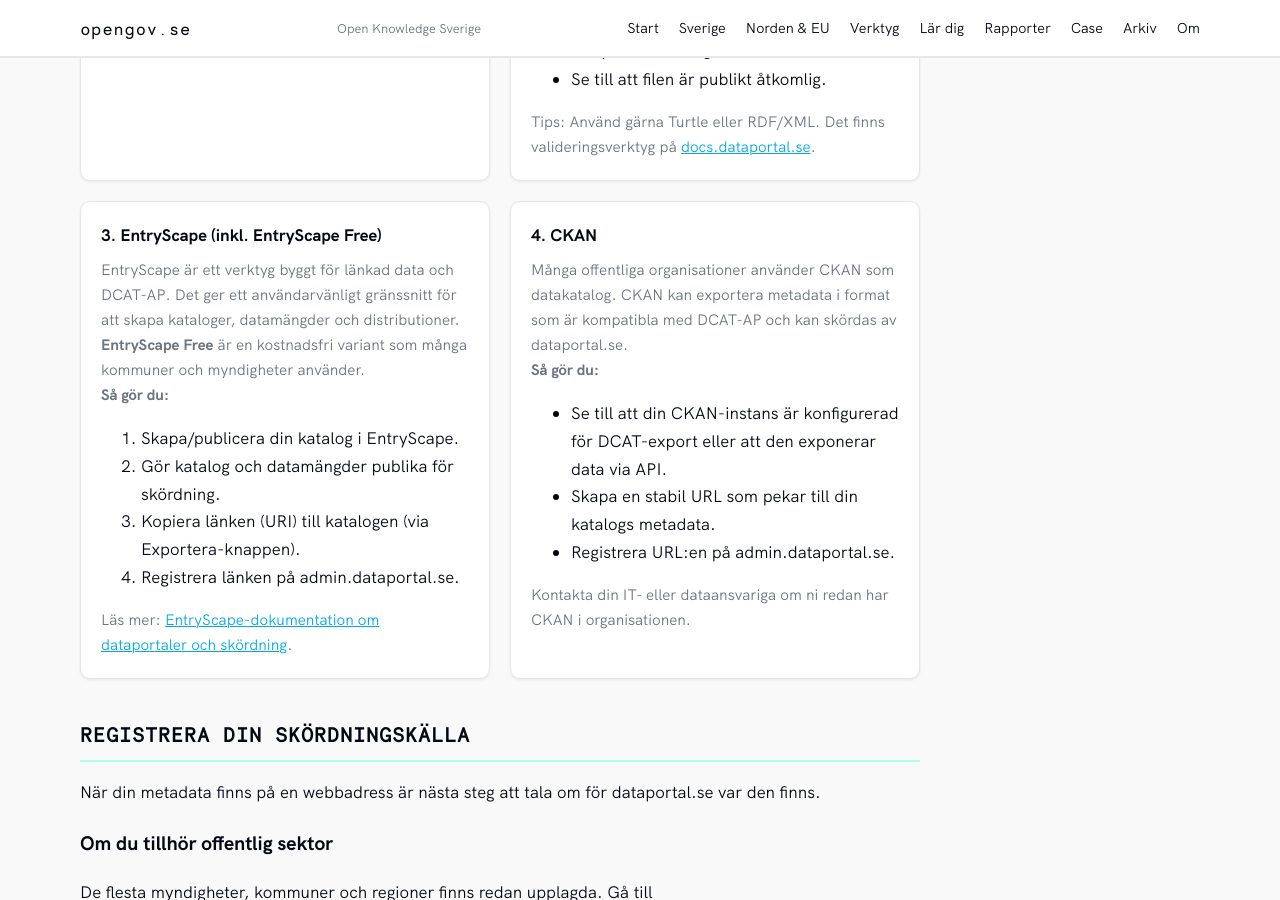
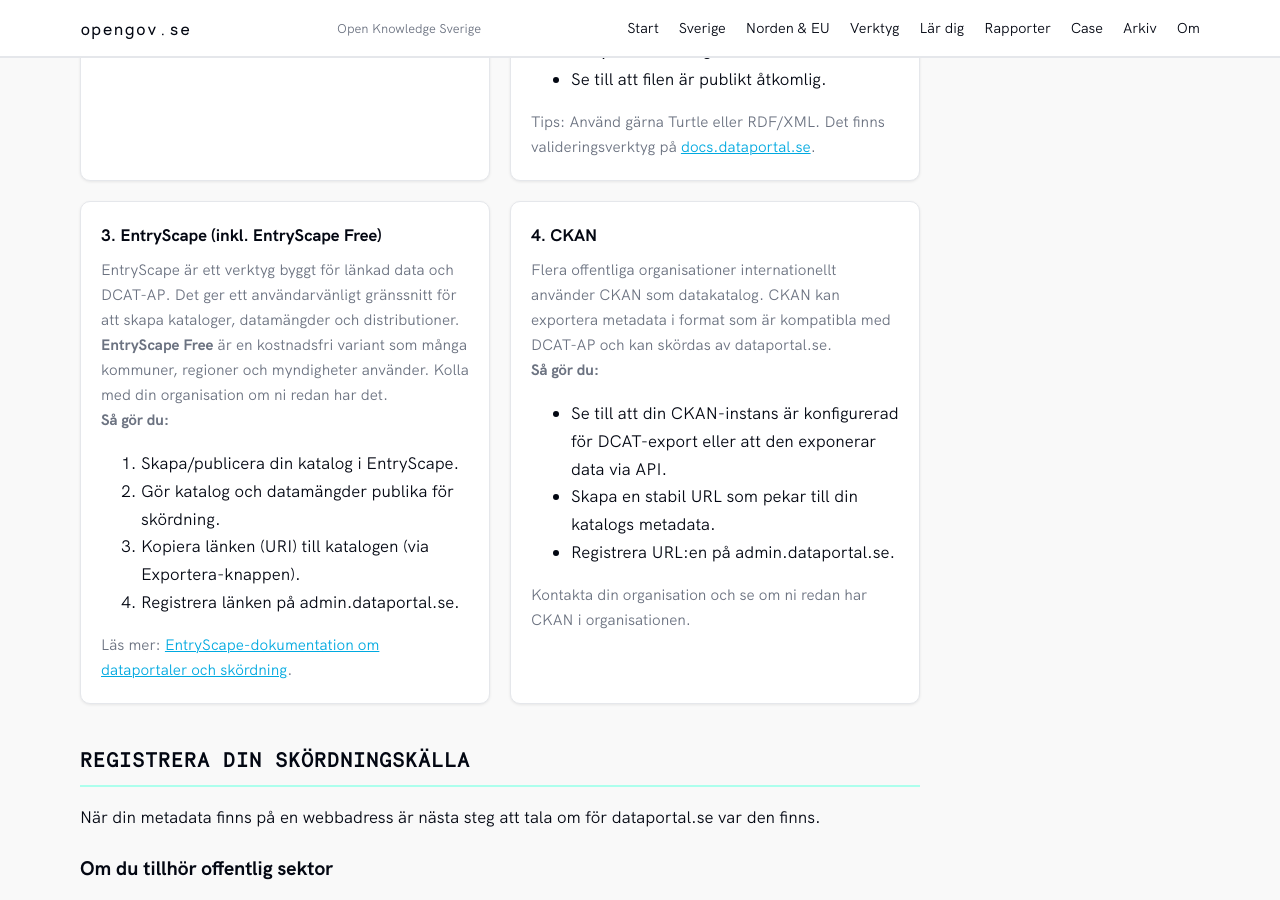
Before and after one commit to okfse/opengovse, a Jekyll site: the page built from dela-data-dataportal.md, in a window 1280 px wide and 900 px high, scrolled down 1954 px. Built offline with Jekyll 4.4.1, drawn with Linux system fonts in a browser that asks for light colours.

```diff
--- a/dela-data-dataportal.md
+++ b/dela-data-dataportal.md
@@ -77,7 +77,7 @@
     <article class="card">
       <h3>3. EntryScape (inkl. EntryScape Free)</h3>
       <p>EntryScape är ett verktyg byggt för länkad data och DCAT-AP. Det ger ett användarvänligt gränssnitt för att skapa kataloger, datamängder och distributioner.</p>
-      <p><strong>EntryScape Free</strong> är en kostnadsfri variant som många kommuner och myndigheter använder.</p>
+      <p><strong>EntryScape Free</strong> är en kostnadsfri variant som många kommuner, regioner och myndigheter använder. Kolla med din organisation om ni redan har det.</p>
       <p><strong>Så gör du:</strong></p>
       <ol>
         <li>Skapa/publicera din katalog i EntryScape.</li>
@@ -90,14 +90,14 @@
 
     <article class="card">
       <h3>4. CKAN</h3>
-      <p>Många offentliga organisationer använder CKAN som datakatalog. CKAN kan exportera metadata i format som är kompatibla med DCAT-AP och kan skördas av dataportal.se.</p>
+      <p>Flera offentliga organisationer internationellt använder CKAN som datakatalog. CKAN kan exportera metadata i format som är kompatibla med DCAT-AP och kan skördas av dataportal.se.</p>
       <p><strong>Så gör du:</strong></p>
       <ul>
         <li>Se till att din CKAN-instans är konfigurerad för DCAT-export eller att den exponerar data via API.</li>
         <li>Skapa en stabil URL som pekar till din katalogs metadata.</li>
         <li>Registrera URL:en på admin.dataportal.se.</li>
       </ul>
-      <p>Kontakta din IT- eller dataansvariga om ni redan har CKAN i organisationen.</p>
+      <p>Kontakta din organisation och se om ni redan har CKAN i organisationen.</p>
     </article>
   </div>
 </section>
```
